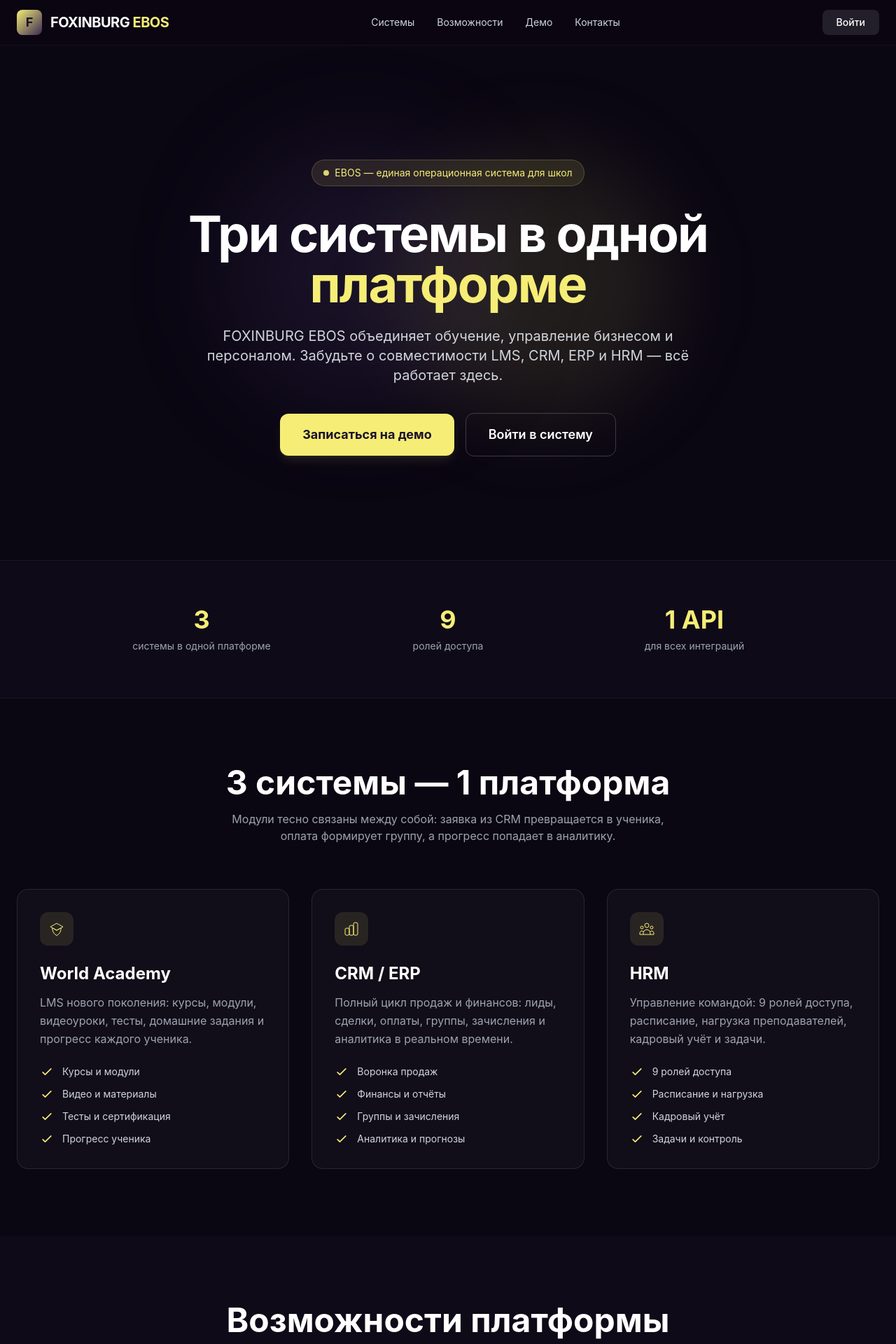
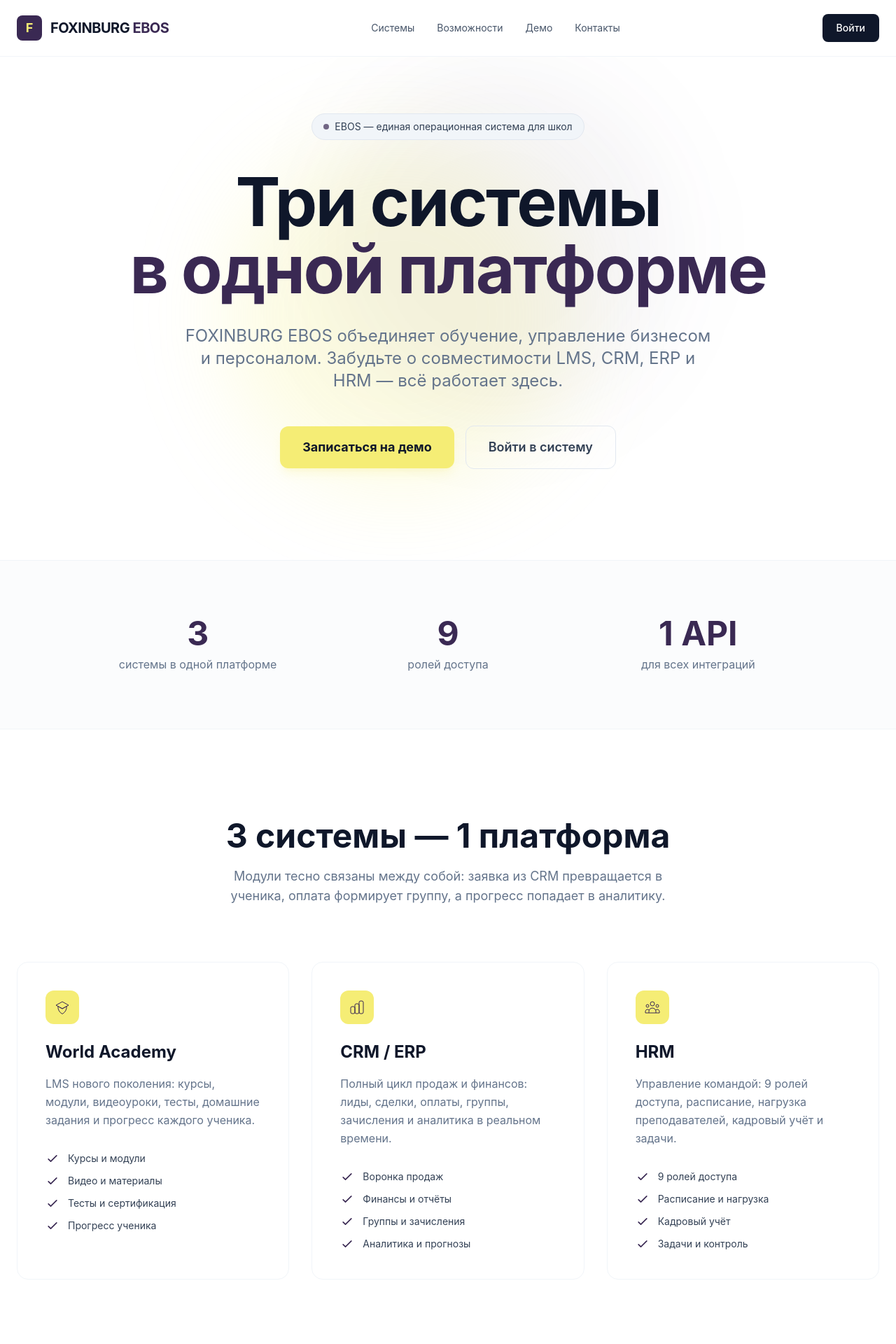
Before and after one commit to Dymovgrigory/Foxinburg-EBOS, a React (Vite) app in the folder frontend/: page / in a window 1280 px wide. Shown: the top 1920 px of the page at 70% size. Built offline with nearby package versions, Linux system fonts and the light colour scheme.

Commit message:
style(frontend): switch landing page to light airy theme

```diff
--- a/frontend/src/pages/LandingPage.tsx
+++ b/frontend/src/pages/LandingPage.tsx
@@ -8,13 +8,13 @@ interface LandingPageProps {
 }
 
 const CheckIcon = () => (
-  <svg className="w-5 h-5 text-[#F5ED75] shrink-0" fill="none" stroke="currentColor" viewBox="0 0 24 24">
+  <svg className="w-5 h-5 text-[#3A2953] shrink-0" fill="none" stroke="currentColor" viewBox="0 0 24 24">
     <path strokeLinecap="round" strokeLinejoin="round" strokeWidth={2} d="M5 13l4 4L19 7" />
   </svg>
 )
 
 const SystemIcon = ({ children }: { children: React.ReactNode }) => (
-  <div className="w-12 h-12 rounded-xl bg-[#F5ED75]/10 flex items-center justify-center text-[#F5ED75] mb-6">
+  <div className="w-12 h-12 rounded-xl bg-[#F5ED75] flex items-center justify-center text-[#3A2953] mb-6">
     {children}
   </div>
 )
@@ -115,7 +115,7 @@ export default function LandingPage({ showAuth = false }: LandingPageProps) {
   }
 
   return (
-    <div className="min-h-screen bg-[#0a0612] text-white overflow-x-hidden">
+    <div className="min-h-screen bg-white text-slate-900 overflow-x-hidden">
       <style>{`
         .reveal { opacity: 0; transform: translateY(24px); transition: all 0.7s cubic-bezier(0.22, 1, 0.36, 1); }
         .revealed { opacity: 1; transform: translateY(0); }
@@ -125,28 +125,28 @@ export default function LandingPage({ showAuth = false }: LandingPageProps) {
         .animate-scaleIn { animation: scaleIn 0.2s ease-out; }
       `}</style>
 
-      <header className="fixed top-0 left-0 right-0 z-50 bg-[#0a0612]/80 backdrop-blur-md border-b border-white/5">
-        <div className="max-w-7xl mx-auto px-6 h-16 flex items-center justify-between">
+      <header className="fixed top-0 left-0 right-0 z-50 bg-white/80 backdrop-blur-md border-b border-slate-100">
+        <div className="max-w-7xl mx-auto px-6 h-20 flex items-center justify-between">
           <button
             onClick={() => navigate('/')}
             className="flex items-center gap-3 hover:opacity-90 transition"
           >
-            <div className="w-9 h-9 rounded-lg bg-gradient-to-br from-[#F5ED75] to-[#3A2953] flex items-center justify-center text-lg font-bold text-[#1a1229]">
+            <div className="w-9 h-9 rounded-lg bg-[#3A2953] flex items-center justify-center text-lg font-bold text-[#F5ED75]">
               F
             </div>
-            <span className="font-bold text-xl tracking-tight">
-              FOXINBURG <span className="text-[#F5ED75]">EBOS</span>
+            <span className="font-bold text-xl tracking-tight text-slate-900">
+              FOXINBURG <span className="text-[#3A2953]">EBOS</span>
             </span>
           </button>
-          <nav className="hidden md:flex items-center gap-8 text-sm text-gray-300">
-            <a href="#systems" className="hover:text-white transition">Системы</a>
-            <a href="#features" className="hover:text-white transition">Возможности</a>
-            <a href="#demo" className="hover:text-white transition">Демо</a>
-            <a href="#contacts" className="hover:text-white transition">Контакты</a>
+          <nav className="hidden md:flex items-center gap-8 text-sm text-slate-600">
+            <a href="#systems" className="hover:text-[#3A2953] transition">Системы</a>
+            <a href="#features" className="hover:text-[#3A2953] transition">Возможности</a>
+            <a href="#demo" className="hover:text-[#3A2953] transition">Демо</a>
+            <a href="#contacts" className="hover:text-[#3A2953] transition">Контакты</a>
           </nav>
           <button
             onClick={() => setAuthOpen(true)}
-            className="px-5 py-2 rounded-lg bg-white/10 hover:bg-white/20 transition text-sm font-medium"
+            className="px-5 py-2.5 rounded-lg bg-slate-900 text-white hover:bg-slate-800 transition text-sm font-medium"
           >
             Войти
           </button>
@@ -154,33 +154,34 @@ export default function LandingPage({ showAuth = false }: LandingPageProps) {
       </header>
 
       <main>
-        <section className="relative min-h-screen flex items-center justify-center px-6 pt-20">
+        <section className="relative min-h-screen flex items-center justify-center px-6 pt-28 pb-20">
           <div className="absolute inset-0 overflow-hidden pointer-events-none">
-            <div className="absolute top-1/4 left-1/4 w-96 h-96 bg-[#3A2953]/30 rounded-full blur-3xl" />
-            <div className="absolute bottom-1/4 right-1/4 w-96 h-96 bg-[#F5ED75]/10 rounded-full blur-3xl" />
+            <div className="absolute top-1/4 left-1/4 w-[500px] h-[500px] bg-[#F5ED75]/20 rounded-full blur-3xl" />
+            <div className="absolute bottom-1/4 right-1/4 w-[500px] h-[500px] bg-[#3A2953]/5 rounded-full blur-3xl" />
           </div>
           <div className="relative z-10 max-w-5xl mx-auto text-center">
-            <div className="inline-flex items-center gap-2 px-4 py-2 rounded-full bg-[#F5ED75]/10 border border-[#F5ED75]/20 text-[#F5ED75] text-sm mb-8">
-              <span className="w-2 h-2 rounded-full bg-[#F5ED75] animate-pulse" />
+            <div className="inline-flex items-center gap-2 px-4 py-2 rounded-full bg-slate-100 border border-slate-200 text-slate-700 text-sm mb-10">
+              <span className="w-2 h-2 rounded-full bg-[#3A2953] animate-pulse" />
               EBOS — единая операционная система для школ
             </div>
-            <h1 className="text-4xl md:text-6xl lg:text-7xl font-bold text-white mb-6 leading-tight tracking-tight">
-              Три системы в одной <span className="text-[#F5ED75]">платформе</span>
+            <h1 className="text-5xl md:text-7xl lg:text-8xl font-bold text-slate-900 mb-8 leading-[1.1] tracking-tight">
+              Три системы <br className="hidden md:block" />
+              <span className="text-[#3A2953]">в одной платформе</span>
             </h1>
-            <p className="text-lg md:text-xl text-gray-300 mb-10 max-w-3xl mx-auto leading-relaxed">
-              FOXINBURG EBOS объединяет обучение, управление бизнесом и персоналом. Забудьте о
-              совместимости LMS, CRM, ERP и HRM — всё работает здесь.
+            <p className="text-lg md:text-2xl text-slate-500 mb-12 max-w-3xl mx-auto leading-relaxed">
+              FOXINBURG EBOS объединяет обучение, управление бизнесом и персоналом.
+              Забудьте о совместимости LMS, CRM, ERP и HRM — всё работает здесь.
             </p>
             <div className="flex flex-col sm:flex-row items-center justify-center gap-4">
               <button
                 onClick={scrollToDemo}
-                className="px-8 py-4 rounded-xl bg-[#F5ED75] text-[#1a1229] font-bold text-lg hover:bg-[#e8df60] transition shadow-lg shadow-[#F5ED75]/10"
+                className="px-8 py-4 rounded-xl bg-[#F5ED75] text-slate-900 font-bold text-lg hover:bg-[#e8df60] transition shadow-lg shadow-[#F5ED75]/20"
               >
                 Записаться на демо
               </button>
               <button
                 onClick={() => setAuthOpen(true)}
-                className="px-8 py-4 rounded-xl border border-white/20 text-white font-semibold text-lg hover:bg-white/5 transition"
+                className="px-8 py-4 rounded-xl border border-slate-200 text-slate-700 font-semibold text-lg hover:bg-slate-50 transition"
               >
                 Войти в систему
               </button>
@@ -188,28 +189,28 @@ export default function LandingPage({ showAuth = false }: LandingPageProps) {
           </div>
         </section>
 
-        <section className="py-16 px-6 border-y border-white/5 bg-[#0f0a18]">
-          <div className="max-w-5xl mx-auto grid grid-cols-1 md:grid-cols-3 gap-8 text-center">
+        <section className="py-20 px-6 border-y border-slate-100 bg-slate-50/50">
+          <div className="max-w-5xl mx-auto grid grid-cols-1 md:grid-cols-3 gap-12 text-center">
             <div>
-              <div className="text-3xl md:text-4xl font-bold text-[#F5ED75] mb-2">3</div>
-              <p className="text-gray-400 text-sm">системы в одной платформе</p>
+              <div className="text-4xl md:text-5xl font-bold text-[#3A2953] mb-2">3</div>
+              <p className="text-slate-500">системы в одной платформе</p>
             </div>
             <div>
-              <div className="text-3xl md:text-4xl font-bold text-[#F5ED75] mb-2">9</div>
-              <p className="text-gray-400 text-sm">ролей доступа</p>
+              <div className="text-4xl md:text-5xl font-bold text-[#3A2953] mb-2">9</div>
+              <p className="text-slate-500">ролей доступа</p>
             </div>
             <div>
-              <div className="text-3xl md:text-4xl font-bold text-[#F5ED75] mb-2">1 API</div>
-              <p className="text-gray-400 text-sm">для всех интеграций</p>
+              <div className="text-4xl md:text-5xl font-bold text-[#3A2953] mb-2">1 API</div>
+              <p className="text-slate-500">для всех интеграций</p>
             </div>
           </div>
         </section>
 
-        <section id="systems" className="py-24 px-6">
+        <section id="systems" className="py-32 px-6">
           <div className="max-w-7xl mx-auto">
-            <div className="text-center mb-16 reveal" ref={useReveal()}>
-              <h2 className="text-3xl md:text-5xl font-bold text-white mb-4">3 системы — 1 платформа</h2>
-              <p className="text-gray-400 max-w-2xl mx-auto">
+            <div className="text-center mb-20 reveal" ref={useReveal()}>
+              <h2 className="text-4xl md:text-5xl font-bold text-slate-900 mb-5">3 системы — 1 платформа</h2>
+              <p className="text-slate-500 max-w-2xl mx-auto text-lg">
                 Модули тесно связаны между собой: заявка из CRM превращается в ученика, оплата формирует
                 группу, а прогресс попадает в аналитику.
               </p>
@@ -218,14 +219,14 @@ export default function LandingPage({ showAuth = false }: LandingPageProps) {
               {systems.map((system) => (
                 <div
                   key={system.title}
-                  className="group rounded-2xl p-8 bg-white/[0.03] border border-white/10 hover:border-[#F5ED75]/30 hover:bg-white/[0.05] transition duration-300"
+                  className="group rounded-2xl p-10 bg-white border border-slate-100 hover:border-[#F5ED75] hover:shadow-xl hover:shadow-[#F5ED75]/10 transition duration-300"
                 >
                   <SystemIcon>{system.icon}</SystemIcon>
-                  <h3 className="text-2xl font-bold text-white mb-3">{system.title}</h3>
-                  <p className="text-gray-400 mb-6 leading-relaxed">{system.description}</p>
+                  <h3 className="text-2xl font-bold text-slate-900 mb-4">{system.title}</h3>
+                  <p className="text-slate-500 mb-8 leading-relaxed">{system.description}</p>
                   <ul className="space-y-3">
                     {system.features.map((f) => (
-                      <li key={f} className="flex items-center gap-3 text-sm text-gray-300">
+                      <li key={f} className="flex items-center gap-3 text-sm text-slate-700">
                         <CheckIcon /> {f}
                       </li>
                     ))}
@@ -236,11 +237,11 @@ export default function LandingPage({ showAuth = false }: LandingPageProps) {
           </div>
         </section>
 
-        <section id="features" className="py-24 px-6 bg-[#0f0a18]">
+        <section id="features" className="py-32 px-6 bg-slate-50/50">
           <div className="max-w-6xl mx-auto">
-            <div className="text-center mb-16 reveal" ref={useReveal()}>
-              <h2 className="text-3xl md:text-5xl font-bold text-white mb-4">Возможности платформы</h2>
-              <p className="text-gray-400 max-w-2xl mx-auto">
+            <div className="text-center mb-20 reveal" ref={useReveal()}>
+              <h2 className="text-4xl md:text-5xl font-bold text-slate-900 mb-5">Возможности платформы</h2>
+              <p className="text-slate-500 max-w-2xl mx-auto text-lg">
                 Всё необходимое для управления современной образовательной организацией.
               </p>
             </div>
@@ -248,24 +249,24 @@ export default function LandingPage({ showAuth = false }: LandingPageProps) {
               {features.map((item) => (
                 <div
                   key={item.title}
-                  className="p-6 rounded-2xl bg-white/[0.03] border border-white/10 hover:border-[#F5ED75]/30 hover:bg-white/[0.05] transition"
+                  className="p-8 rounded-2xl bg-white border border-slate-100 hover:border-slate-200 hover:shadow-lg transition"
                 >
-                  <h4 className="text-xl font-bold text-[#F5ED75] mb-2">{item.title}</h4>
-                  <p className="text-gray-400 text-sm leading-relaxed">{item.desc}</p>
+                  <h4 className="text-xl font-bold text-[#3A2953] mb-3">{item.title}</h4>
+                  <p className="text-slate-500 leading-relaxed">{item.desc}</p>
                 </div>
               ))}
             </div>
           </div>
         </section>
 
-        <section className="py-24 px-6">
+        <section className="py-32 px-6">
           <div className="max-w-5xl mx-auto text-center reveal" ref={useReveal()}>
-            <h2 className="text-3xl md:text-5xl font-bold text-white mb-12">9 ролей для любой задачи</h2>
+            <h2 className="text-4xl md:text-5xl font-bold text-slate-900 mb-14">9 ролей для любой задачи</h2>
             <div className="flex flex-wrap justify-center gap-3">
               {roles.map((role) => (
                 <div
                   key={role}
-                  className="px-5 py-2.5 rounded-full border border-white/10 bg-white/[0.03] text-gray-300 text-sm hover:border-[#F5ED75]/40 hover:text-[#F5ED75] transition"
+                  className="px-6 py-2.5 rounded-full border border-slate-200 bg-white text-slate-600 text-sm hover:border-[#3A2953] hover:text-[#3A2953] transition"
                 >
                   {role}
                 </div>
@@ -274,39 +275,43 @@ export default function LandingPage({ showAuth = false }: LandingPageProps) {
           </div>
         </section>
 
-        <section id="demo" className="py-24 px-6 bg-[#0f0a18]">
-          <div className="max-w-4xl mx-auto rounded-3xl bg-[#161026] p-8 md:p-12 border border-white/10 shadow-2xl">
-            <div className="text-center mb-10">
-              <h2 className="text-3xl md:text-4xl font-bold text-white mb-3">Записаться на демонстрацию</h2>
-              <p className="text-gray-400">Расскажем, как FOXINBURG EBOS подойдёт именно вашей школе.</p>
+        <section id="demo" className="py-32 px-6 bg-slate-50/50">
+          <div className="max-w-3xl mx-auto">
+            <div className="rounded-3xl bg-white p-10 md:p-14 border border-slate-100 shadow-xl shadow-slate-200/50">
+              <div className="text-center mb-12">
+                <h2 className="text-3xl md:text-4xl font-bold text-slate-900 mb-4">Записаться на демонстрацию</h2>
+                <p className="text-slate-500 text-lg">Расскажем, как FOXINBURG EBOS подойдёт именно вашей школе.</p>
+              </div>
+              <DemoForm />
             </div>
-            <DemoForm />
           </div>
         </section>
 
-        <section id="contacts" className="py-24 px-6">
+        <section id="contacts" className="py-32 px-6">
           <div className="max-w-5xl mx-auto text-center reveal" ref={useReveal()}>
-            <h2 className="text-3xl md:text-5xl font-bold text-white mb-12">Контакты</h2>
+            <h2 className="text-4xl md:text-5xl font-bold text-slate-900 mb-14">Контакты</h2>
             <div className="grid md:grid-cols-2 gap-8 text-left">
-              <div className="p-8 rounded-2xl bg-[#161026] border border-white/10">
-                <h3 className="text-xl font-bold text-[#F5ED75] mb-2">ИП Дымова Вероника Александровна</h3>
-                <p className="text-gray-300 mb-1">Руководитель проекта FOXINBURG EBOS</p>
-                <p className="text-gray-500 text-sm">Организационные вопросы, сотрудничество, демонстрации</p>
+              <div className="p-10 rounded-2xl bg-white border border-slate-100">
+                <h3 className="text-xl font-bold text-[#3A2953] mb-2">ИП Дымова Вероника Александровна</h3>
+                <p className="text-slate-600 mb-1">Руководитель проекта FOXINBURG EBOS</p>
+                <p className="text-slate-400 text-sm">Организационные вопросы, сотрудничество, демонстрации</p>
               </div>
-              <div className="p-8 rounded-2xl bg-[#161026] border border-white/10">
-                <h3 className="text-xl font-bold text-[#F5ED75] mb-2">Дымов Григорий Юрьевич</h3>
-                <p className="text-gray-300 mb-1">Создатель и технический директор</p>
-                <p className="text-gray-500 text-sm">Архитектура продукта, интеграции, техническая поддержка</p>
+              <div className="p-10 rounded-2xl bg-white border border-slate-100">
+                <h3 className="text-xl font-bold text-[#3A2953] mb-2">Дымов Григорий Юрьевич</h3>
+                <p className="text-slate-600 mb-1">Создатель и технический директор</p>
+                <p className="text-slate-400 text-sm">Архитектура продукта, интеграции, техническая поддержка</p>
               </div>
             </div>
           </div>
         </section>
       </main>
 
-      <footer className="py-10 px-6 border-t border-white/5 bg-[#0a0612]">
-        <div className="max-w-7xl mx-auto flex flex-col md:flex-row items-center justify-between gap-4 text-sm text-gray-500">
+      <footer className="py-12 px-6 border-t border-slate-100 bg-white">
+        <div className="max-w-7xl mx-auto flex flex-col md:flex-row items-center justify-between gap-4 text-sm text-slate-400">
           <p>© {new Date().getFullYear()} FOXINBURG EBOS. Все права защищены.</p>
-          <p>Сайт: <span className="text-gray-300">https://foxinburg.ru</span></p>
+          <p>
+            Сайт: <span className="text-slate-600">https://foxinburg.ru</span>
+          </p>
         </div>
       </footer>
 
```
Also changed, not shown: frontend/src/components/AuthModal.tsx (+14 -14 lines), frontend/src/components/DemoForm.tsx (+16 -16 lines).
